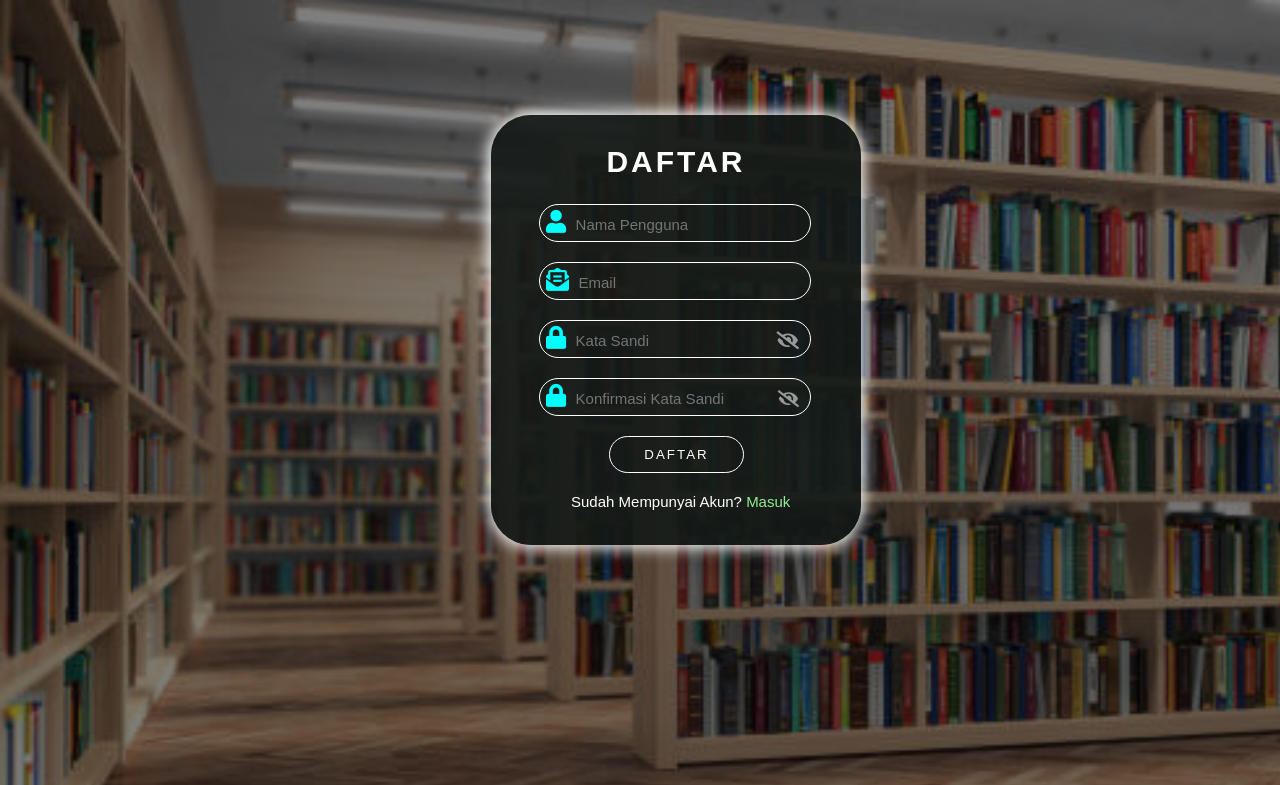
After one commit to RizalFikri117/rizalfm.github.io, a PHP site: page /register.html in a window 1280 px wide. The commit adds this page. Shown: the top 785 px of the page. Run offline with PHP 8.4, Linux system fonts and the light colour scheme; some libraries are stand-ins or nearby versions.

Commit message:
Add files via upload

```diff
--- a/konek_login.php
+++ b/konek_login.php
@@ -10,7 +10,7 @@ $konek_sql = "SELECT * FROM perpus WHERE username = '$username' AND email = '$em
 $hasil = mysqli_query($konek, $konek_sql);
 
 if (mysqli_num_rows($hasil) > 0) {
-    header("Location: index.html");
+    header("Location: dasbor.html");
 } else {
     echo "<center><h1> email atau password yang anda masukan salah. Silahkan Login Kembali.</h1><button><strong><a href='login.php'>Login</strong></button></center>";
 }
--- a/konek_register.php
+++ b/konek_register.php
@@ -8,7 +8,7 @@ $password = $_POST["password"];
 $konek_sql = "INSERT INTO perpus (username, email, password) VALUES ('$username', '$email', '$password')";
 
 if (mysqli_query($konek, $konek_sql)) {
-    header("Location: login.php");
+    header("Location: login.html");
 } else {
     echo "Pendaftaran Gagal : " . mysqli_error($konek);
 }
--- /dev/null
+++ b/register.html
@@ -0,0 +1,66 @@
+<!DOCTYPE html>
+<html lang="en">
+
+<head>
+  <meta charset="UTF-8" />
+  <meta http-equiv="X-UA-Compatible" content="IE=edge" />
+  <meta name="viewport" content="width=device-width, initial-scale=1.0" />
+  <link rel="stylesheet" href="https://use.fontawesome.com/releases/v5.6.3/css/all.css" />
+  <link rel="stylesheet" href="style.css" />
+  <script src="jquery.js"></script>
+  <title>Perpustakaan Web | DAFTAR</title>
+</head>
+
+<body>
+  <form action="konek_register.php" method="POST">
+    <div class="container">
+      <h2>DAFTAR</h2>
+      <div class="login-box">
+        <i class="fa fa-user"></i>
+        <input type="text" placeholder="Nama Pengguna" name="username" />
+      </div>
+      <div class="login-box">
+        <i class="fa fa-envelope-open-text"></i>
+        <input type="text" placeholder="Email" name="email" />
+      </div>
+      <div class="login-box">
+        <i class="fa fa-lock"></i>
+        <input type="password" placeholder="Kata Sandi" id="password" name="password" />
+        <div class="show-hide">
+          <i class="fa fa-eye-slash" id="eyeicon"></i>
+        </div>
+      </div>
+      <div class="login-box">
+        <i class="fa fa-lock"></i>
+        <input type="password" placeholder="Konfirmasi Kata Sandi" id="password" name="cppassword" />
+        <div class="show-hide2">
+          <i class="fa fa-eye-slash" id="eyeicon"></i>
+        </div>
+      </div>
+      <button type="submit" name="daftar" class="btn">DAFTAR</button>
+      <div class="btn-login">
+        <p>
+          Sudah Mempunyai Akun?
+          <a href="login.html">Masuk</a>
+        </p>
+      </div>
+    </div>
+  </form>
+  <script>
+  let eyeicon = document.getElementById("eyeicon");
+  let password = document.getElementById("password");
+
+  eyeicon.onclick = function() {
+    if (password.type == "password") {
+      password.type = "text";
+      eyeicon.classList.replace("fa-eye-slash", "fa-eye");
+    } else {
+      password.type = "password";
+      eyeicon.classList.replace("fa-eye", "fa-eye-slash");
+    }
+  };
+  </script>
+
+</body>
+
+</html>
```
Also changed, not shown: dasbor.html (added, +12 -0 lines), login.html (added, +57 -0 lines).
